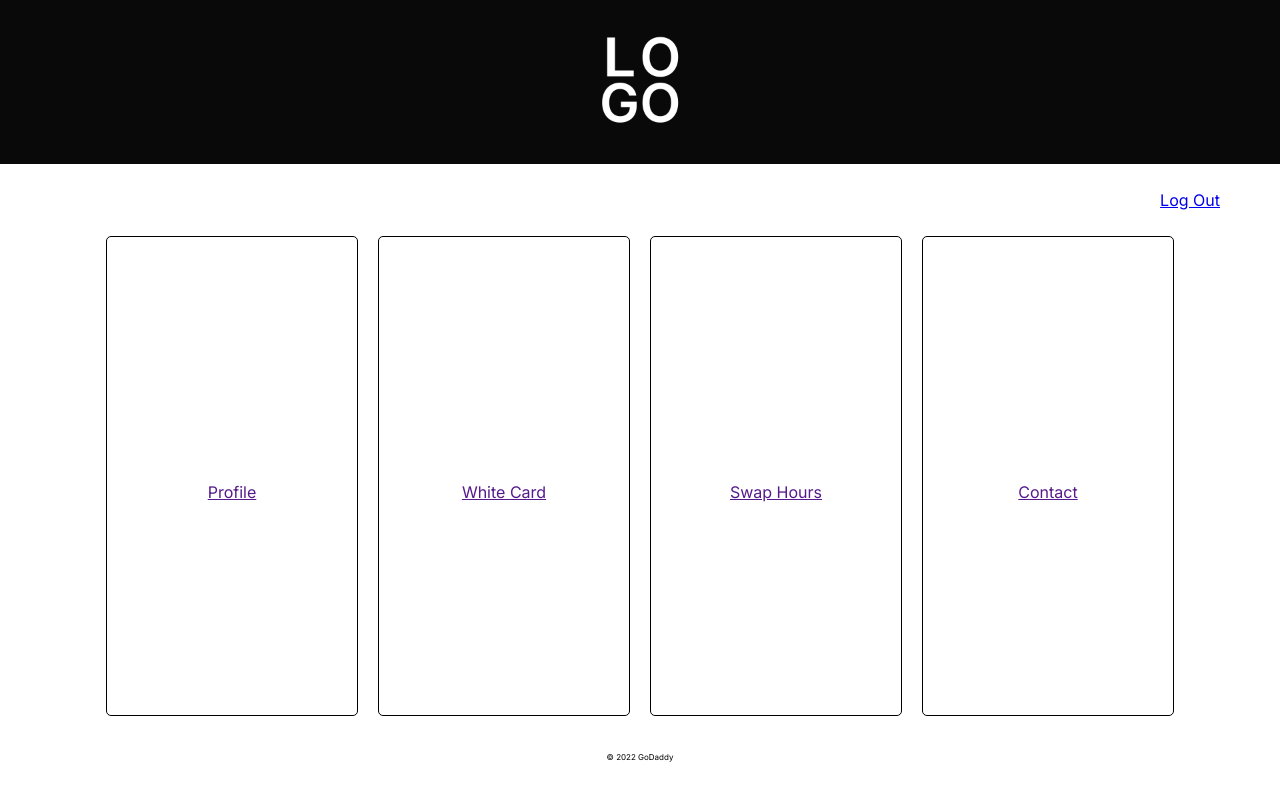
After one commit to IrishMorales/dorm-service-tracker, a Django app: template templates/homepage.html in a window 1280 px wide. The commit adds this page. Run offline with Django 4.2, Linux system fonts and the light colour scheme; the template is opened without the code that fills it, so the values that code supplies are empty.

Commit message:
Add basic styling to login and homepage

```diff
--- a/homepage/views.py
+++ b/homepage/views.py
@@ -1,4 +1,5 @@
 from django.views.generic import TemplateView
 
+
 class home_view(TemplateView):
-    template_name = 'home.html'
+    template_name = "homepage.html"
--- /dev/null
+++ b/static/base.css
@@ -0,0 +1,77 @@
+/***
+    Base CSS for styling used across the entire site
+    Applied in the order of reset.css > base.css > page's css
+***/
+@import url('https://fonts.googleapis.com/css2?family=Inter&display=swap');
+
+* {
+    font-size: 100%;
+    font-family: "Inter", sans-serif;
+}
+
+html, body {
+    height: 100%;
+    margin: 0;
+}
+
+main {
+    display: flex;
+    flex-direction: column;
+    height: 100vh;
+}
+
+.flex {
+    flex: 1;
+}
+
+.center {
+    display: flex;
+    flex-direction: column;
+    align-items: center;
+    justify-content: center;
+    height: 100%;
+}
+
+.logo {
+    width: 100px;
+    height: 100px;
+}
+
+.flex-row {
+    display: flex;
+    flex-flow: row wrap;
+    padding: 0px 20px;
+}
+
+.card {
+    border: 1px solid black;
+    border-radius: 5px;
+    width: 250px;
+    margin: 0px 10px;
+    height: 100%;
+}
+
+header {
+    padding: 30px 0px;
+    text-align: center;
+    background-color: rgb(9, 9, 9);
+    color: white;
+}
+
+footer {
+    text-align: center;
+    padding: 30px 10px;
+    font-size: 50%;
+}
+
+.user-info {
+    margin: 0px 30px;
+}
+
+.user-info p {
+    padding: 10px;
+}
+
+.align-flex-right {
+    margin-left: auto;
+}
--- a/templates/base.html
+++ b/templates/base.html
@@ -1,18 +1,22 @@
-<!-- templates/base.html -->
 <!DOCTYPE html>
+{% load static %}
+
 <html lang="en-us">
 <head>
   <meta charset="utf-8">
   <meta name="viewport" content="width=device-width, initial-scale=1.0">
+  <!--<link rel="stylesheet" type="text/css" href="{% static 'reset.css' %}">-->
+  <link rel="stylesheet" type="text/css" href="{% static 'base.css' %}">
   <title>{% block title %}Dorm Service Hours Tracker{% endblock %}</title>
 </head>
+
 <body>
   <main>
     {% block content %}
     {% endblock %}
+    <footer>
+      <p>© 2022 GoDaddy</p>
+    </footer>
   </main>
-  <footer>
-    <p>© 2022 GoDaddy</p>
-  </footer>
 </body>
 </html>
--- /dev/null
+++ b/templates/homepage.html
@@ -0,0 +1,25 @@
+{% extends 'base.html' %}
+{% load static %}
+
+{% block title %}Home{% endblock %}
+
+{% block content %}
+<header>
+    <img class="logo" src="{% static 'logo.png' %}">
+</header>
+
+<body>
+<div class="flex-row user-info align-flex-right">
+    <p>{{ user.username }}</p>
+    <p><a href="{% url 'logout' %}">Log Out</a></p>
+</div>
+<div class="flex">
+    <div class="flex flex-row center">
+        <div class="card"><p class="center"><a href="">Profile</a></p></div>
+        <div class="card"><p class="center"><a href="">White Card</a></p></div>
+        <div class="card"><p class="center"><a href="">Swap Hours</a></p></div>
+        <div class="card"><p class="center"><a href="">Contact</a></p></div>
+    </div>
+</div>
+</body>
+{% endblock %}
```
Also changed, not shown: static/reset.css (added, +102 -0 lines), templates/home.html (deleted, +0 -18 lines), templates/registration/login.html (+7 -1 lines), tracker/settings.py (+5 -3 lines), static/logo.png (added).
